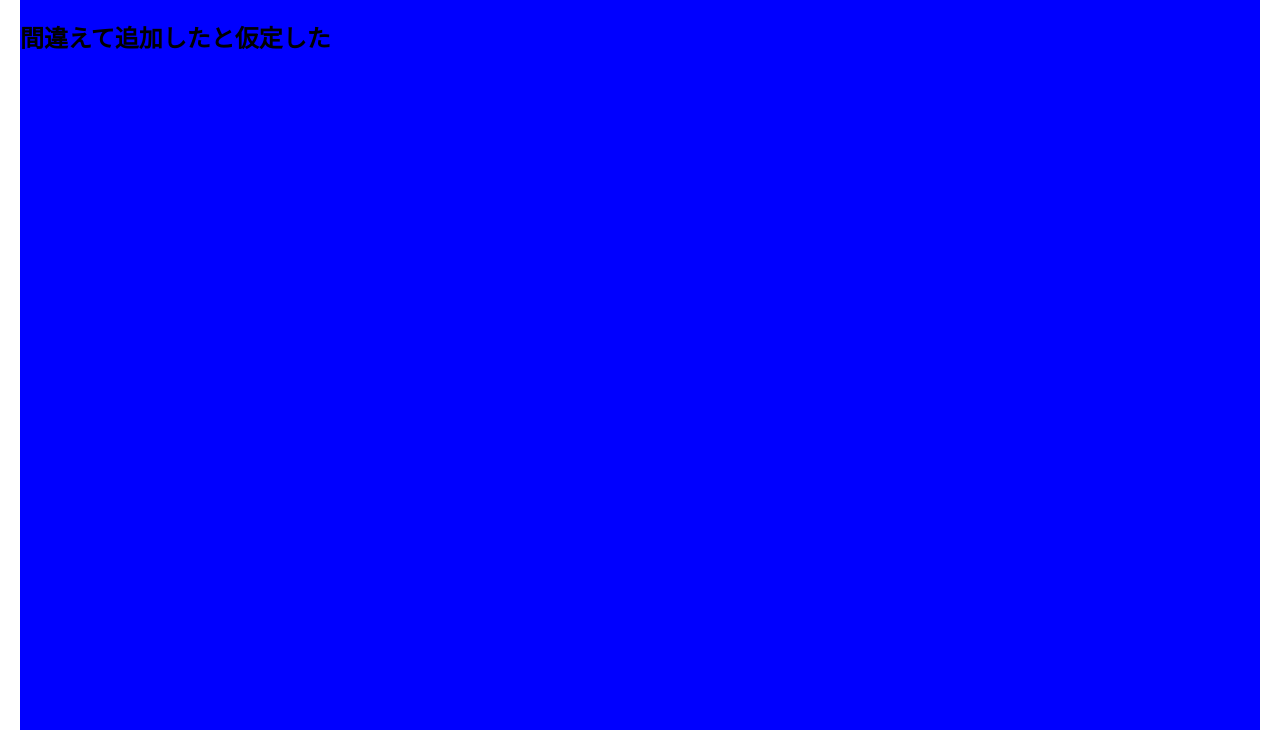
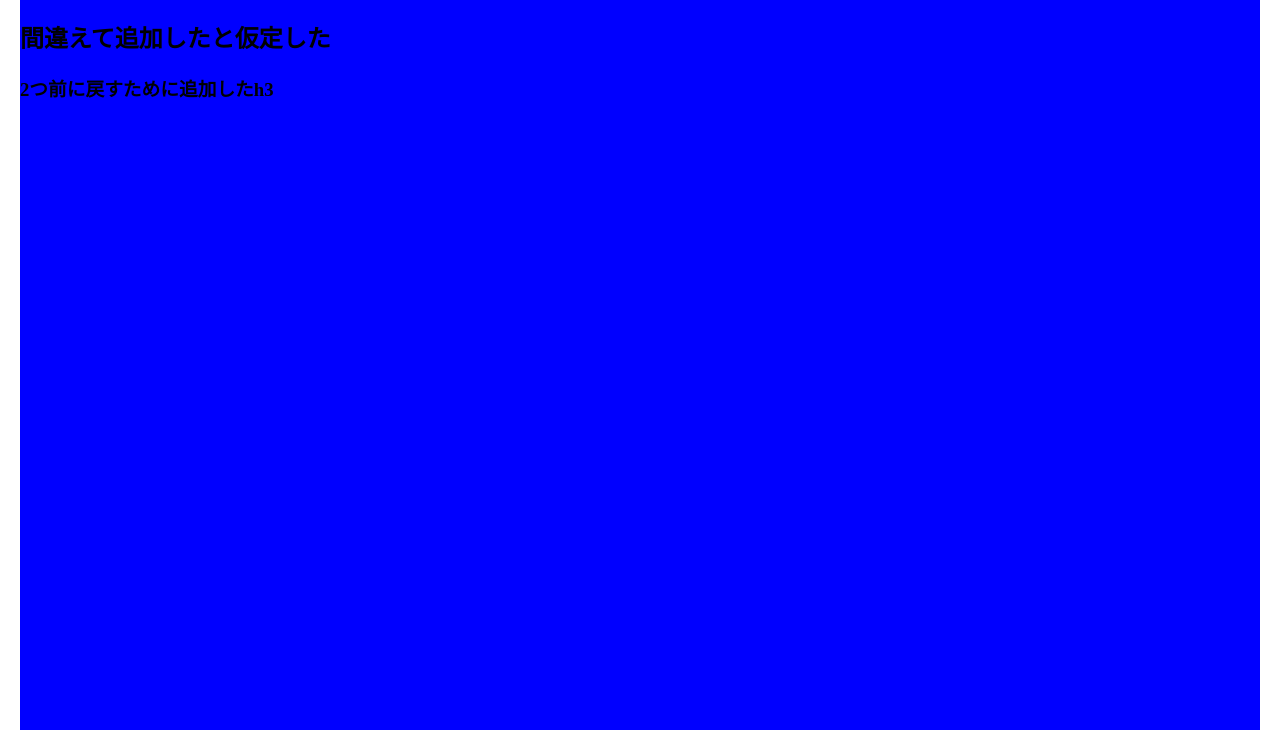
Before and after one commit to ToshifumiIde/git-check, a plain HTML site: page index.html in a window 1280 px wide. Shown: the part 70-800 px from the top of the page. Drawn offline with Linux system fonts and the light colour scheme.

Commit message:
h3も追加

```diff
--- a/index.html
+++ b/index.html
@@ -13,6 +13,7 @@
       <div class="room__box">
         <h1>ローカルのmasterブランチからリモートのoriginブランチへpush</h1>
         <h2>間違えて追加したと仮定した</h2>
+        <h3>2つ前に戻すために追加したh3</h3>
       </div>
     </div>
 
```
